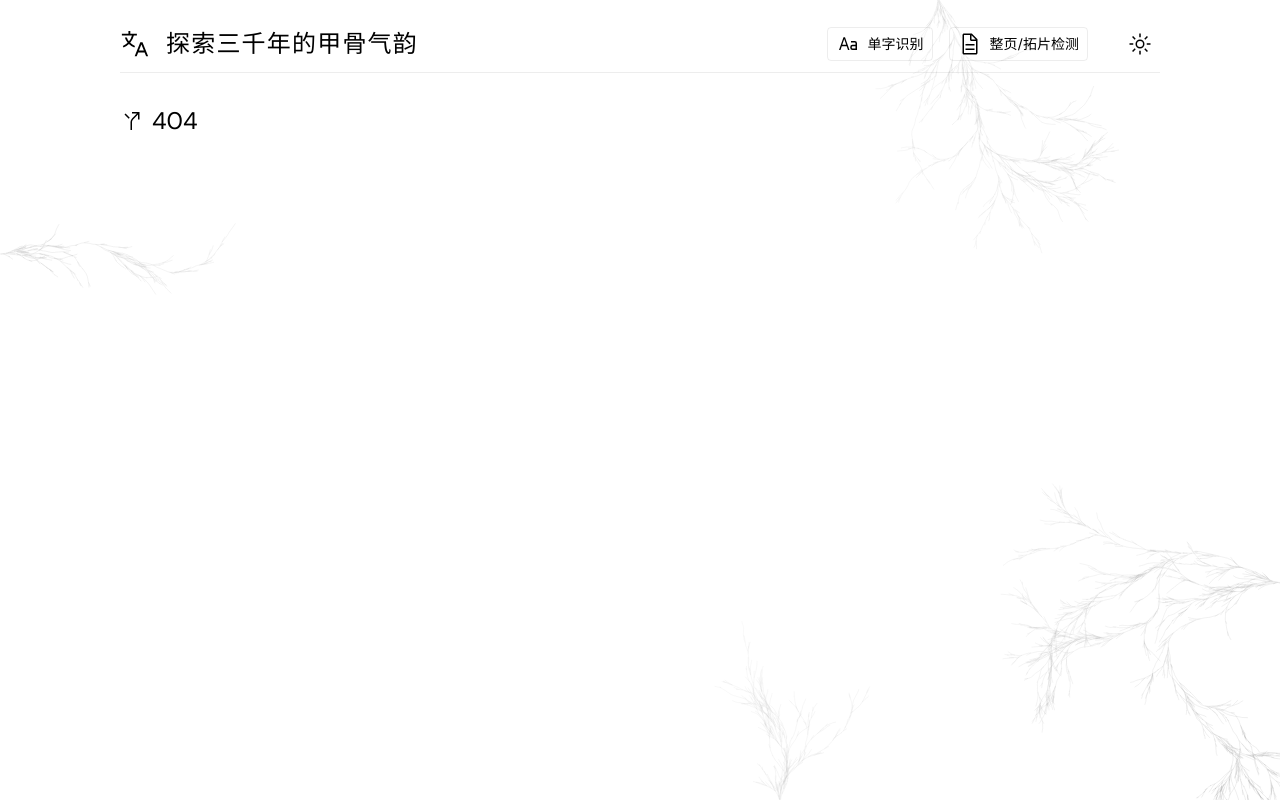
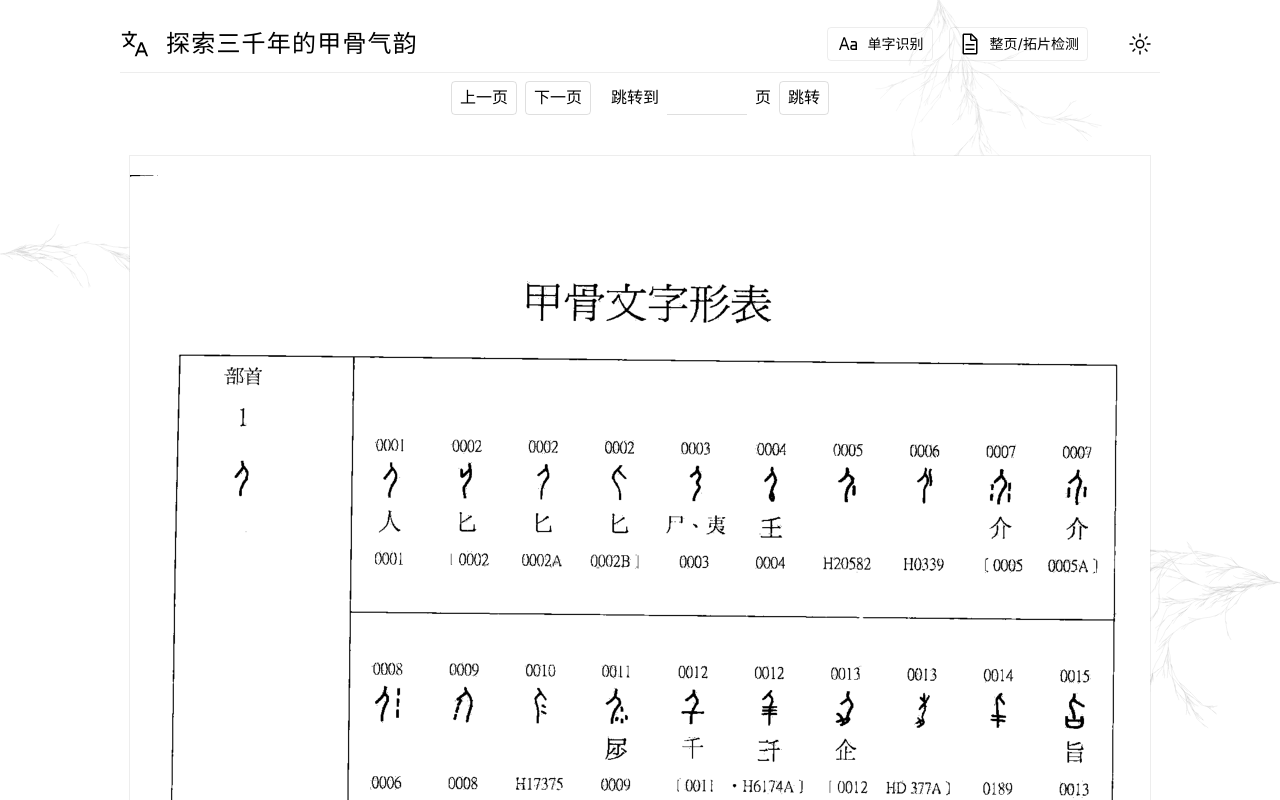
Before and after one commit to leonialla/oracle-bone-rhyme, a Nuxt app: page /preview in a window 1280 px wide. Before the commit this address had no page. Shown: the top 800 px of the page. Built offline with nearby package versions, Linux system fonts and the light colour scheme.

Commit message:
feat(UI): preview page

```diff
--- a/layouts/default.vue
+++ b/layouts/default.vue
@@ -2,10 +2,13 @@
   <ClientOnly>
     <Plum />
   </ClientOnly>
-  <div v-if="!isMobileDevice" px="30" py="4">
-    <TheNav />
-    <div py="2" />
-    <slot />
+  <div v-if="!isMobileDevice" h="screen" flex="~ col">
+    <div px="30" py="4">
+      <TheNav />
+      <div py="2" flex="auto">
+        <slot />
+      </div>
+    </div>
   </div>
   <div v-else h="screen" flex="~" justify="center" items="center">
     <div>
--- /dev/null
+++ b/pages/preview.vue
@@ -0,0 +1,23 @@
+<template>
+  <header flex="~" justify="center" items="center" gap="5">
+    <div flex="~" items="center" gap="2" text="md">
+      <button border="~ lighter" rounded px="2" py="1">
+        上一页
+      </button>
+      <button border="~ lighter" rounded px="2" py="1">
+        下一页
+      </button>
+    </div>
+    <div flex="~" justify="center" items="center" gap="2">
+      <span>跳转到</span>
+      <input type="text" bg="transparent" border="b lighter" w="20" outline="none" p="1" text="center">
+      <span>页</span>
+      <button border="~ lighter" rounded px="2" py="1">
+        跳转
+      </button>
+    </div>
+  </header>
+  <main pt="10" flex="~" justify="center">
+    <img src="/foo.png" border="~ base">
+  </main>
+</template>
```
Also changed, not shown: public/foo.png (added).
